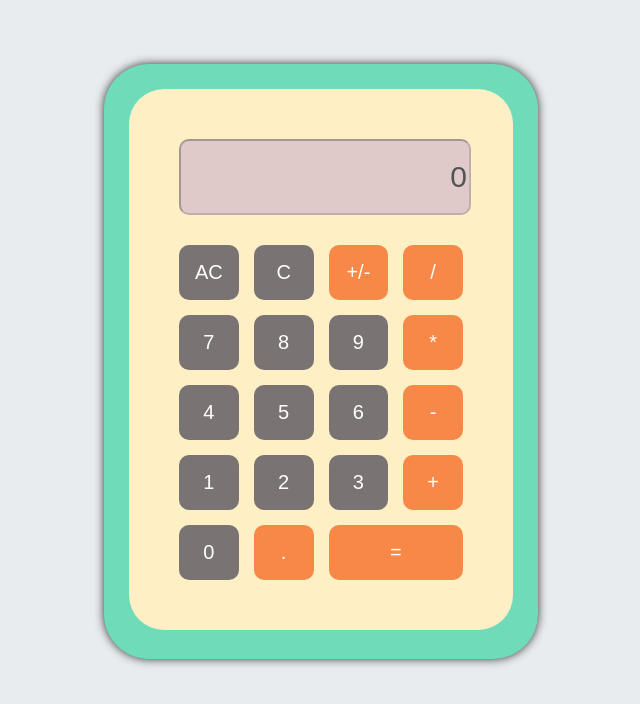
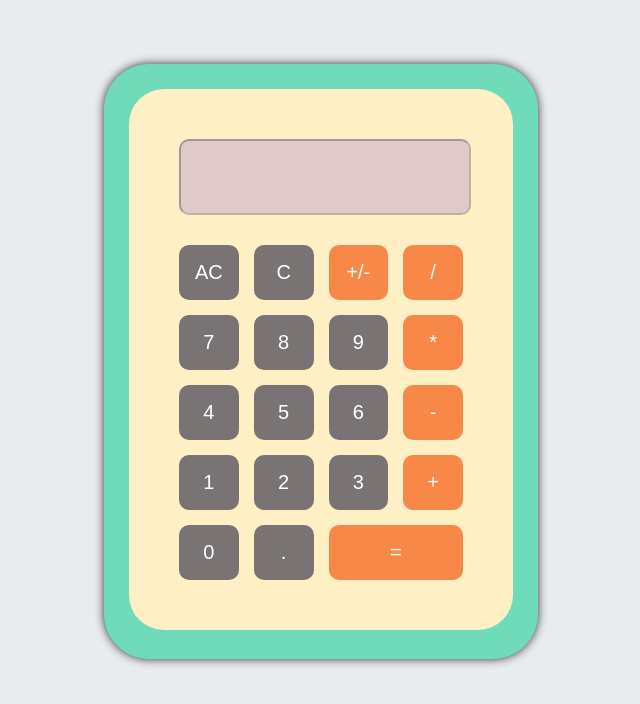
Before and after one commit to tnfla1226/a, a plain HTML site: page index.html in a window 1280 px wide. Shown: the whole page, without its empty margins (319-959 px from the left). Drawn offline with nearby package versions, Linux system fonts and the light colour scheme.

Commit message:
Update index.html

```diff
--- a/index.html
+++ b/index.html
@@ -29,7 +29,7 @@
     <div class="wrap">
         <section class="container">
             <section class="calTemplete">
-                <input type="text" id="show" value="0" disabled></input>
+                <input type="text" id="show" disabled></input>
                 <div class="buttons">
                     <button class="clear">AC</button>
                     <button class="delete">C</button>
@@ -48,7 +48,7 @@
                     <button class="num">3</button>
                     <button class="plus">+</button>
                     <button class="num">0</button>
-                    <button class="dec">.</button>
+                    <button class="dot">.</button>
                     <button class="answer double">=</button>
                 </div>
             </section>
```
